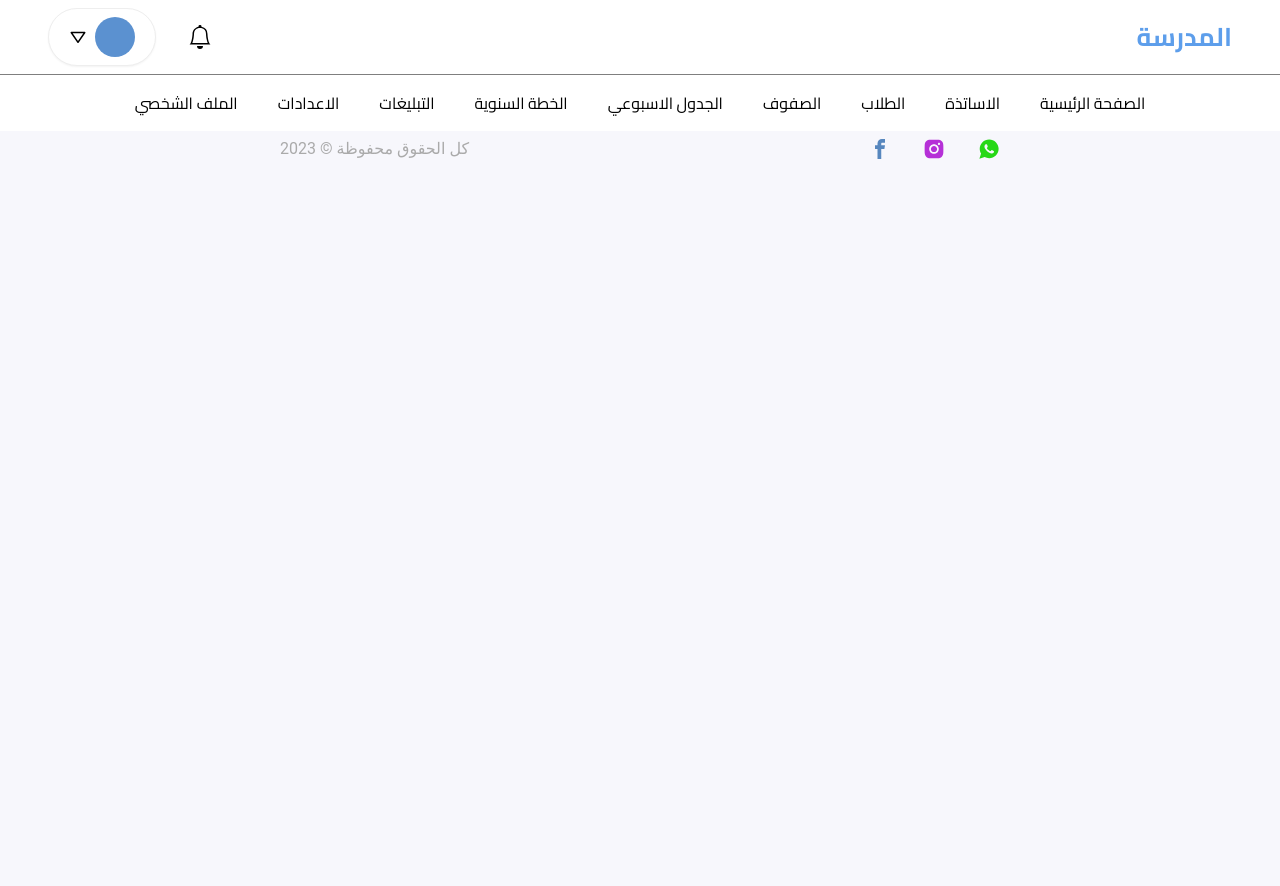
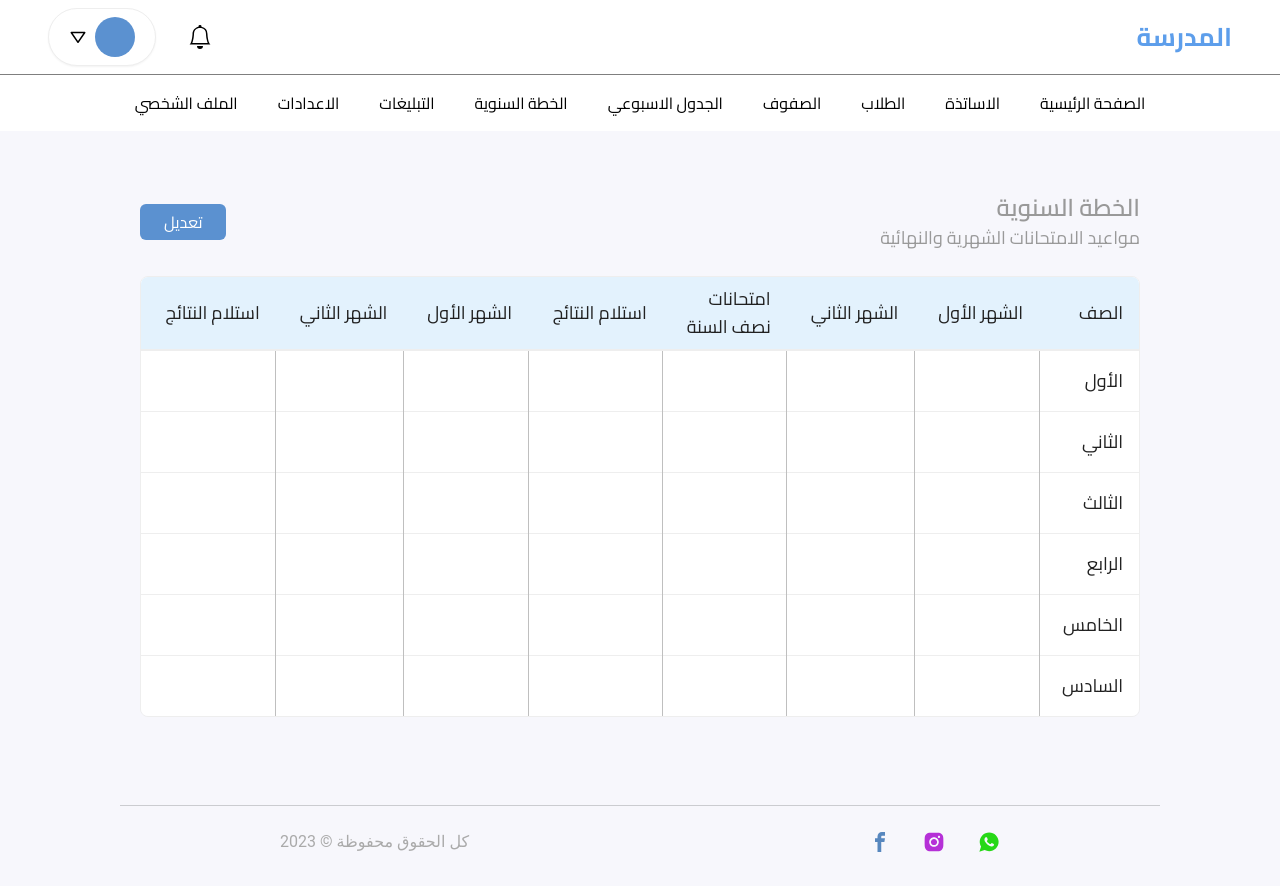
Before and after one commit to bnjamel/school-system-front-end, a React (Vite) app: page /annual_plan in a window 1280 px wide. Before the commit the page ends 800 px from the top, so only its background shows below. Built offline with nearby package versions, Linux system fonts and the light colour scheme.

Commit message:
annualplan

```diff
--- a/src/pages/annual_plan/AnnualPlan.jsx
+++ b/src/pages/annual_plan/AnnualPlan.jsx
@@ -1,7 +1,130 @@
-import React from 'react'
+import React from "react";
 
 export default function AnnualPlan() {
   return (
-    <div>AnnualPlan</div>
-  )
+    <div dir="rtl" className="mx-auto max-w-[1000px] flex flex-col pt-[12rem]">
+      <div className="flex flex-col lg:flex-row justify-center text-center lg:text-justify lg:justify-between items-center mb-6">
+        <div>
+          <h1 className="font-cairoSemiBold text-2xl text-[#999999]">
+            الخطة السنوية
+          </h1>
+          <h3 className="font-cairoRegular text-lg text-[#999999]">
+            مواعيد الامتحانات الشهرية والنهائية
+          </h3>
+        </div>
+        <button className=" my-2 transition ease-in-out hover:scale-[1.06] active:scale-[.9] lg:my-0 px-6 py-1.5 rounded-md text-white font-cairoRegular bg-[#5B91D0]">
+          تعديل
+        </button>
+      </div>
+      {/* Table */}
+      <div className="overflow-x-auto rounded-lg border border-gray-200 mx-10 lg:mx-0">
+        <table className="min-w-full divide-y-2 divide-gray-200 bg-white text-lg">
+          <thead className="ltr:text-left rtl:text-right bg-blue-50 ">
+            <tr>
+              <th className="whitespace-nowrap px-4 py-2 font-medium text-gray-900 ">
+                الصف
+              </th>
+              <th className="whitespace-nowrap px-4 py-2 font-medium text-gray-900">
+                الشهر الأول
+              </th>
+              <th className="whitespace-nowrap px-4 py-2 font-medium text-gray-900">
+                الشهر الثاني
+              </th>
+              <th className="whitespace-nowrap px-4 py-2 font-medium text-gray-900 ">
+                امتحانات
+                <br />
+                نصف السنة
+              </th>
+              <th className="whitespace-nowrap px-4 py-2 font-medium text-gray-900">
+                استلام النتائج
+              </th>
+              <th className="whitespace-nowrap px-4 py-2 font-medium text-gray-900">
+                الشهر الأول
+              </th>
+              <th className="whitespace-nowrap px-4 py-2 font-medium text-gray-900">
+                الشهر الثاني
+              </th>
+              <th className="whitespace-nowrap px-4 py-2 font-medium text-gray-900">
+                استلام النتائج
+              </th>
+            </tr>
+          </thead>
+
+          <tbody className="divide-y divide-gray-200">
+            <tr>
+              <td className="whitespace-nowrap px-4 py-4 font-medium text-gray-900 border-l border-black/25 ">
+                الأول
+              </td>
+              <td className="whitespace-nowrap px-4 py-2 text-gray-700 border-l border-black/25"></td>
+              <td className="whitespace-nowrap px-4 py-2 text-gray-700 border-l border-black/25"></td>
+              <td className="whitespace-nowrap px-4 py-2 text-gray-700 border-l border-black/25"></td>
+              <td className="whitespace-nowrap px-4 py-2 text-gray-700 border-l border-black/25"></td>
+              <td className="whitespace-nowrap px-4 py-2 text-gray-700 border-l border-black/25"></td>
+              <td className="whitespace-nowrap px-4 py-2 text-gray-700 border-l border-black/25"></td>
+            </tr>
+
+            <tr>
+              <td className="whitespace-nowrap px-4 py-4 font-medium text-gray-900 border-l border-black/25 ">
+                الثاني
+              </td>
+              <td className="whitespace-nowrap px-4 py-2 text-gray-700  border-l border-black/25"></td>
+              <td className="whitespace-nowrap px-4 py-2 text-gray-700 border-l border-black/25"></td>
+              <td className="whitespace-nowrap px-4 py-2 text-gray-700 border-l border-black/25"></td>
+              <td className="whitespace-nowrap px-4 py-2 text-gray-700 border-l border-black/25"></td>
+              <td className="whitespace-nowrap px-4 py-2 text-gray-700 border-l border-black/25"></td>
+              <td className="whitespace-nowrap px-4 py-2 text-gray-700 border-l border-black/25"></td>
+            </tr>
+
+            <tr>
+              <td className="whitespace-nowrap px-4 py-4 font-medium text-gray-900 border-l border-black/25 ">
+                الثالث
+              </td>
+              <td className="whitespace-nowrap px-4 py-2 text-gray-700 border-l border-black/25"></td>
+              <td className="whitespace-nowrap px-4 py-2 text-gray-700 border-l border-black/25"></td>
+              <td className="whitespace-nowrap px-4 py-2 text-gray-700 border-l border-black/25"></td>
+              <td className="whitespace-nowrap px-4 py-2 text-gray-700 border-l border-black/25"></td>
+              <td className="whitespace-nowrap px-4 py-2 text-gray-700 border-l border-black/25"></td>
+              <td className="whitespace-nowrap px-4 py-2 text-gray-700 border-l border-black/25"></td>
+            </tr>
+
+            <tr>
+              <td className="whitespace-nowrap px-4 py-4 font-medium text-gray-900 border-l border-black/25 ">
+                الرابع
+              </td>
+              <td className="whitespace-nowrap px-4 py-2 text-gray-700 border-l border-black/25"></td>
+              <td className="whitespace-nowrap px-4 py-2 text-gray-700 border-l border-black/25"></td>
+              <td className="whitespace-nowrap px-4 py-2 text-gray-700 border-l border-black/25"></td>
+              <td className="whitespace-nowrap px-4 py-2 text-gray-700 border-l border-black/25"></td>
+              <td className="whitespace-nowrap px-4 py-2 text-gray-700 border-l border-black/25"></td>
+              <td className="whitespace-nowrap px-4 py-2 text-gray-700 border-l border-black/25"></td>
+            </tr>
+
+            <tr>
+              <td className="whitespace-nowrap px-4 py-4 font-medium text-gray-900 border-l border-black/25 ">
+                الخامس
+              </td>
+              <td className="whitespace-nowrap px-4 py-2 text-gray-700 border-l border-black/25"></td>
+              <td className="whitespace-nowrap px-4 py-2 text-gray-700 border-l border-black/25"></td>
+              <td className="whitespace-nowrap px-4 py-2 text-gray-700 border-l border-black/25"></td>
+              <td className="whitespace-nowrap px-4 py-2 text-gray-700 border-l border-black/25"></td>
+              <td className="whitespace-nowrap px-4 py-2 text-gray-700 border-l border-black/25"></td>
+              <td className="whitespace-nowrap px-4 py-2 text-gray-700 border-l border-black/25"></td>
+            </tr>
+
+            <tr>
+              <td className="whitespace-nowrap px-4 py-4 font-medium text-gray-900 border-l border-black/25 ">
+                السادس
+              </td>
+              <td className="whitespace-nowrap px-4 py-2 text-gray-700 border-l border-black/25"></td>
+              <td className="whitespace-nowrap px-4 py-2 text-gray-700 border-l border-black/25"></td>
+              <td className="whitespace-nowrap px-4 py-2 text-gray-700 border-l border-black/25"></td>
+              <td className="whitespace-nowrap px-4 py-2 text-gray-700 border-l border-black/25"></td>
+              <td className="whitespace-nowrap px-4 py-2 text-gray-700 border-l border-black/25"></td>
+              <td className="whitespace-nowrap px-4 py-2 text-gray-700 border-l border-black/25"></td>
+            </tr>
+          </tbody>
+        </table>
+      </div>
+    </div>
+  );
 }
```
